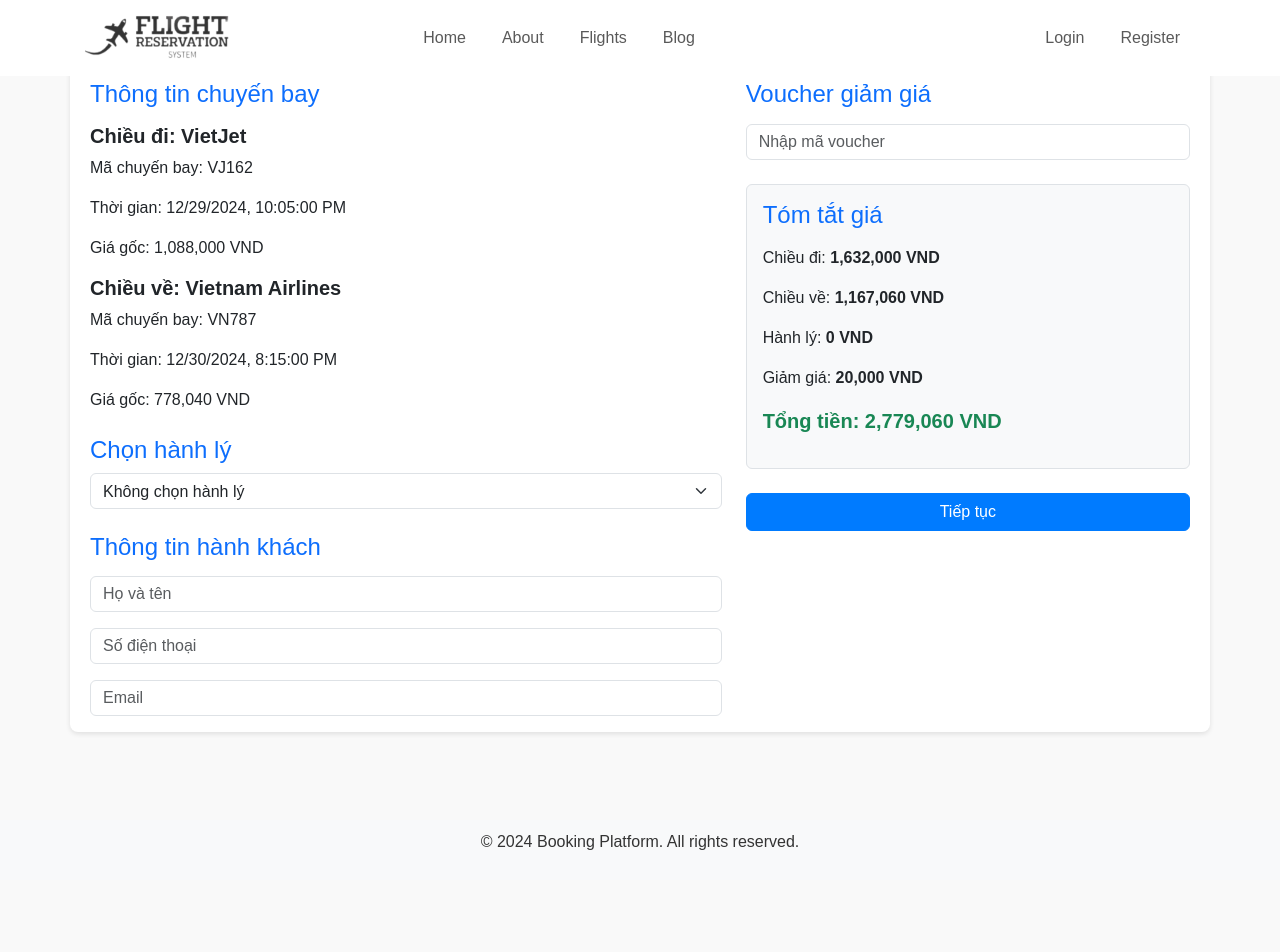
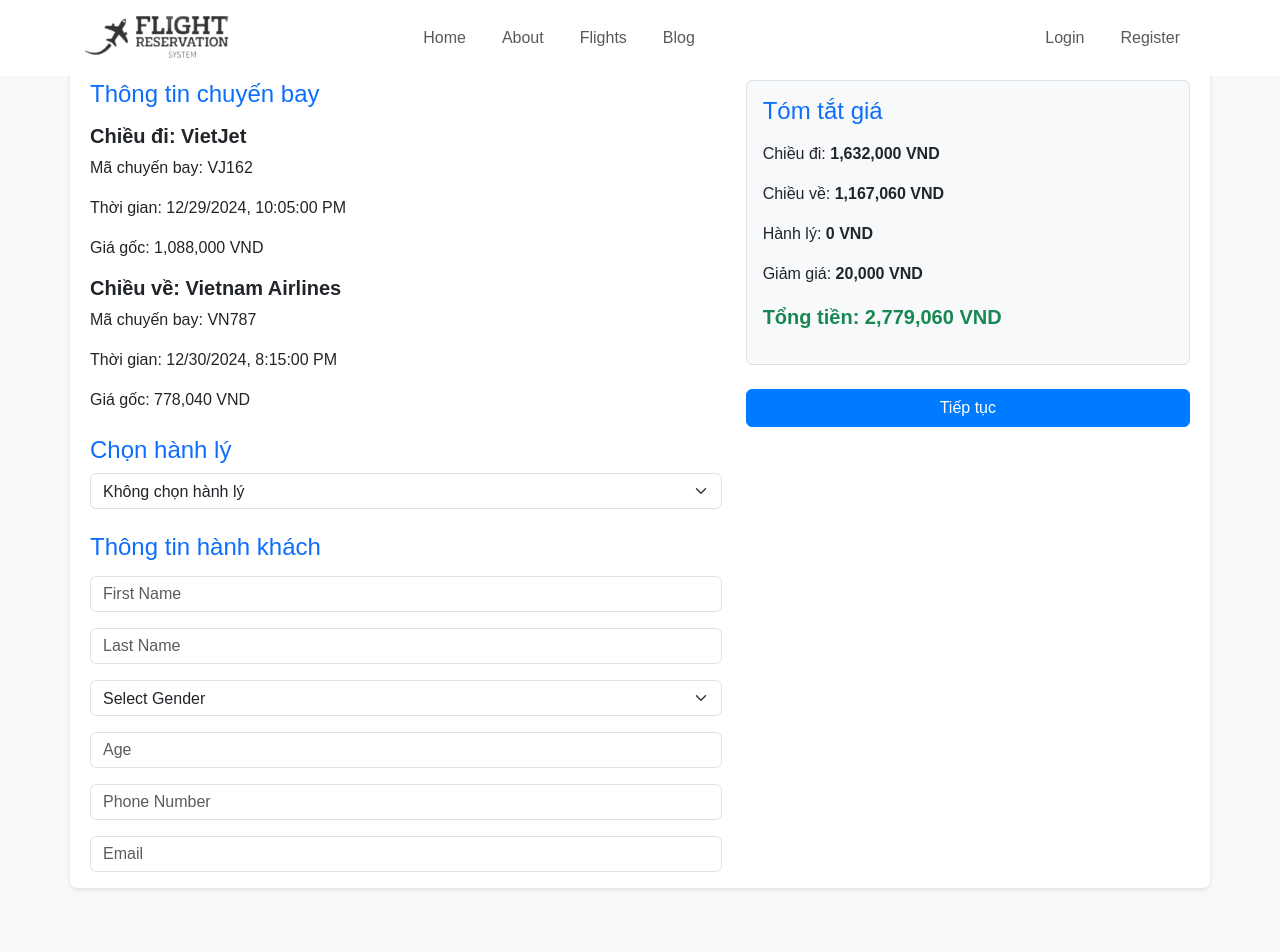
Before and after one commit to hoanghieu2385/Airline-Reservation-System, a React (Create React App) app in the folder frontend/: page /checkoutdetail in a window 1280 px wide. Shown: the top 952 px of the page. Before the commit the page ends 880 px from the top, so only its background shows below. Built offline with nearby package versions, Linux system fonts and the light colour scheme.

Commit message:
update thong tin khach hang ne may ni

```diff
--- a/frontend/src/pages/client/Checkout.js
+++ b/frontend/src/pages/client/Checkout.js
@@ -34,9 +34,20 @@ const Checkout = () => {
   const [voucher, setVoucher] = useState("");
   const [baggagePrice, setBaggagePrice] = useState(0);
   const [contactInfo, setContactInfo] = useState({
-    name: "",
+    firstName: "",
+    lastName: "",
     phone: "",
     email: "",
+    age: "",
+    gender: "",
+  });
+  const [errors, setErrors] = useState({
+    firstName: false,
+    lastName: false,
+    phone: false,
+    email: false,
+    age: false,
+    gender: false,
   });
 
   const baggageOptions = [
@@ -106,6 +117,29 @@ const Checkout = () => {
   const handleInputChange = (e) => {
     const { name, value } = e.target;
     setContactInfo({ ...contactInfo, [name]: value });
+    setErrors({ ...errors, [name]: false }); // Reset error on change
+  };
+
+  const validateEmail = (email) =>
+    /^[^\s@]+@[^\s@]+\.[^\s@]+$/.test(email.trim());
+
+  const validatePhone = (phone) => /^[0-9]{10,15}$/.test(phone.trim());
+
+  const handleSubmit = () => {
+    const newErrors = {
+      firstName: !contactInfo.firstName.trim(),
+      lastName: !contactInfo.lastName.trim(),
+      phone: !validatePhone(contactInfo.phone),
+      email: !validateEmail(contactInfo.email),
+      age: isNaN(contactInfo.age) || contactInfo.age <= 0,
+      gender: !contactInfo.gender,
+    };
+
+    setErrors(newErrors);
+
+    if (Object.values(newErrors).every((value) => !value)) {
+      alert("Form submitted successfully!");
+    }
   };
 
   if (!flightDetails) return <div>Loading...</div>;
@@ -161,39 +195,99 @@ const Checkout = () => {
 
           <section className="checkout-passenger-info">
             <h4 className="text-primary">Thông tin hành khách</h4>
+            <div className="mb-3">
               <input
-              className="form-control mb-3"
-              name="name"
-              placeholder="Họ và tên"
+                className={`form-control ${
+                  errors.firstName ? "is-invalid" : ""
+                }`}
+                name="firstName"
+                placeholder="First Name"
+                value={contactInfo.firstName}
                 onChange={handleInputChange}
               />
+              {errors.firstName && (
+                <div className="invalid-feedback">First Name is required</div>
+              )}
+            </div>
+            <div className="mb-3">
               <input
-              className="form-control mb-3"
-              name="phone"
-              placeholder="Số điện thoại"
+                className={`form-control ${
+                  errors.lastName ? "is-invalid" : ""
+                }`}
+                name="lastName"
+                placeholder="Last Name"
+                value={contactInfo.lastName}
                 onChange={handleInputChange}
               />
+              {errors.lastName && (
+                <div className="invalid-feedback">Last Name is required</div>
+              )}
+            </div>
+            <div className="mb-3">
+              <select
+                className={`form-select ${
+                  errors.gender ? "is-invalid" : ""
+                }`}
+                name="gender"
+                value={contactInfo.gender}
+                onChange={handleInputChange}
+              >
+                <option value="">Select Gender</option>
+                <option value="Mr">Mr</option>
+                <option value="Mrs">Mrs</option>
+              </select>
+              {errors.gender && (
+                <div className="invalid-feedback">Gender is required</div>
+              )}
+            </div>
+            <div className="mb-3">
               <input
-              className="form-control mb-3"
+                className={`form-control ${errors.age ? "is-invalid" : ""}`}
+                name="age"
+                placeholder="Age"
+                type="number"
+                value={contactInfo.age}
+                onChange={handleInputChange}
+              />
+              {errors.age && (
+                <div className="invalid-feedback">Age must be greater than 0</div>
+              )}
+            </div>
+            <div className="mb-3">
+              <input
+                className={`form-control ${
+                  errors.phone ? "is-invalid" : ""
+                }`}
+                name="phone"
+                placeholder="Phone Number"
+                value={contactInfo.phone}
+                onChange={handleInputChange}
+              />
+              {errors.phone && (
+                <div className="invalid-feedback">
+                  Phone must be numeric and 10-15 digits
+                </div>
+              )}
+            </div>
+            <div className="mb-3">
+              <input
+                className={`form-control ${
+                  errors.email ? "is-invalid" : ""
+                }`}
                 name="email"
                 placeholder="Email"
+                value={contactInfo.email}
                 onChange={handleInputChange}
               />
+              {errors.email && (
+                <div className="invalid-feedback">Enter a valid email</div>
+              )}
+            </div>
           </section>
         </div>
 
         {/* Right Column */}
         <div className="col-md-5">
-          <section className="checkout-voucher-info mb-4">
-            <h4 className="text-primary">Voucher giảm giá</h4>
-            <input
-              className="form-control"
-              placeholder="Nhập mã voucher"
-              value={voucher}
-              onChange={(e) => setVoucher(e.target.value)}
-            />
-          </section>
-
           <section className="checkout-pricing-summary p-3 bg-light border rounded">
             <h4 className="text-primary mb-3">Tóm tắt giá</h4>
             <p>
@@ -229,7 +323,9 @@ const Checkout = () => {
             </p>
           </section>
 
-          <button className="btn btn-primary w-100 mt-4">Tiếp tục</button>
+          <button className="btn btn-primary w-100 mt-4" onClick={handleSubmit}>
+            Tiếp tục
+          </button>
         </div>
       </div>
     </div>
```
Also changed, not shown: 1 other file (tests, documents, lock files or other folders). Lines whose indentation alone changed are shown as unchanged.
